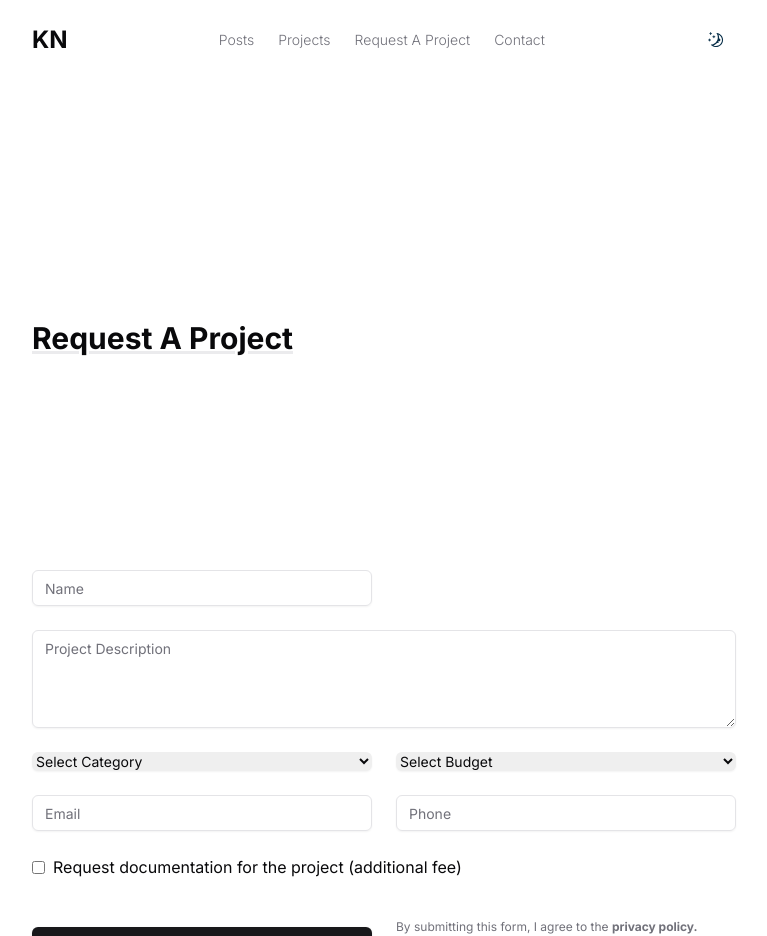
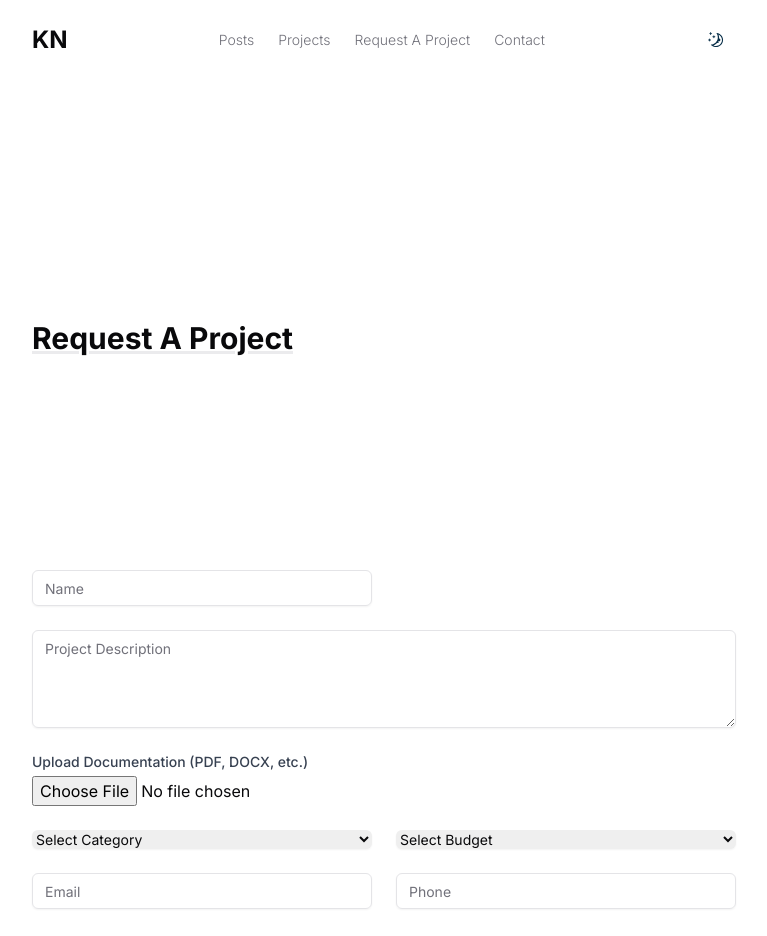
Before and after one commit to Nyadzayo/portfolio, a Next.js app: page /project-request in a window 1280 px wide. Shown: the top 936 px of the page, without its empty margins (256-1023 px from the left). Built offline with nearby package versions, Linux system fonts and the light colour scheme; no server answers; a web font is replaced by a local one.

Commit message:
adding attachement file to the email

```diff
--- a/components/ui/project-request-form.tsx
+++ b/components/ui/project-request-form.tsx
@@ -10,6 +10,7 @@ import { Button } from '@/components/ui/button';
 import { Input } from '@/components/ui/input';
 import { Textarea } from '@/components/ui/textarea';
 import { sendEmail } from '@/lib/actions';
+import FormData from 'form-data';
 
 
 
@@ -33,14 +34,17 @@ export default function ProjectRequestForm() {
             customBudget: '',
             email: '',
             phone: '',
-            documentation: false
+            documentation: false,
+            file: null
         }
     });
 
     const selectedBudget = watch('budget');
 
     const processForm: SubmitHandler<Inputs> = async data => {
-        const result = await sendEmail(data, 'project-request');
+        const formData = new FormData();
+        formData.append('file', data.file[0]);
+        const result = await sendEmail({ ...data, file: formData }, 'project-request');
 
         if (result?.error) {
             toast.error('An error occurred! Please try again');
@@ -90,6 +94,23 @@ export default function ProjectRequestForm() {
                             {errors.projectDescription?.message && (
                                 <p className="ml-1 mt-2 text-sm text-rose-400">
                                     {errors.projectDescription.message}
+                                </p>
+                            )}
+                        </div>
+                        {/* Documentation File Upload */}
+                        <div className="sm:col-span-2">
+                            <label className="block text-sm font-medium text-gray-700">
+                                Upload Documentation (PDF, DOCX, etc.)
+                            </label>
+                            <input
+                                type="file"
+                                accept=".pdf,.docx"
+                                {...register('file')}
+                                className="mt-1 block w-full"
+                            />
+                            {errors.file?.message && (
+                                <p className="ml-1 mt-2 text-sm text-rose-400">
+                                    {errors.file?.message?.toString()}
                                 </p>
                             )}
                         </div>
--- a/lib/actions.ts
+++ b/lib/actions.ts
@@ -27,9 +27,23 @@ export async function sendEmail(data:( ContactFormInputs | ProjectRequestFormInp
     }
 
     try {
-        const { email, name, message, projectDescription, category, budget, phone, documentation } = result.data as any;
+        const { email, name, message, projectDescription, category, budget, phone, documentation,file } = result.data as any;
         const toEmails = ['kelvin.nyadzayo16@gmail.com'];
         const ccEmails = formType === 'project-request' ? [email] : [];
+         // If the form includes a file, convert it to a format that can be attached
+         let attachments = [];
+         if (file) {
+             const attachment = file.get('file') as File;
+             if (attachment) {
+                 const fileData = await attachment.arrayBuffer();
+                 const base64File = Buffer.from(fileData).toString('base64');
+                 attachments.push({
+                     filename: attachment.name,
+                     content: base64File,
+                     encoding: 'base64',
+                 });
+             }
+         }
 
 
         const emailData = {
@@ -42,7 +56,8 @@ export async function sendEmail(data:( ContactFormInputs | ProjectRequestFormInp
                 : `Name: ${name} \nEmail: ${email}\nProject Description: ${projectDescription}\nCategory: ${category}\nBudget: ${budget}\nPhone: ${phone}\nDocumentation: ${documentation ? 'Yes' : 'No'}`,
             react: formType === 'contact-form'
                 ? ContactFormEmail({ name, email, message })
-                : ProjectRequestEmail({ name, email, projectDescription, category, budget, phone, documentation })
+                : ProjectRequestEmail({ name, email, projectDescription, category, budget, phone, documentation }),
+                attachments,
         };
 
         const { data: emailResponse, error } = await resend.emails.send(emailData);
--- a/lib/schemas.ts
+++ b/lib/schemas.ts
@@ -26,6 +26,7 @@ export const ProjectRequestFormSchema = z.object({
     customBudget: z.string().optional(),
     email: z.string().email('Invalid email address').nonempty('Email is required'),
     phone: z.string().regex(/^(\+263|0)?7\d{8}$/, 'Invalid phone number'),
-    documentation: z.boolean().optional()
+    documentation: z.boolean().optional(),
+    file: z.any().optional()
 
 });
--- a/package.json
+++ b/package.json
@@ -15,6 +15,7 @@
     "@tailwindcss/typography": "^0.5.15",
     "class-variance-authority": "^0.7.0",
     "clsx": "^2.1.1",
+    "form-data": "^4.0.0",
     "gray-matter": "^4.0.3",
     "next": "14.2.7",
     "next-mdx-remote": "^5.0.0",
```
